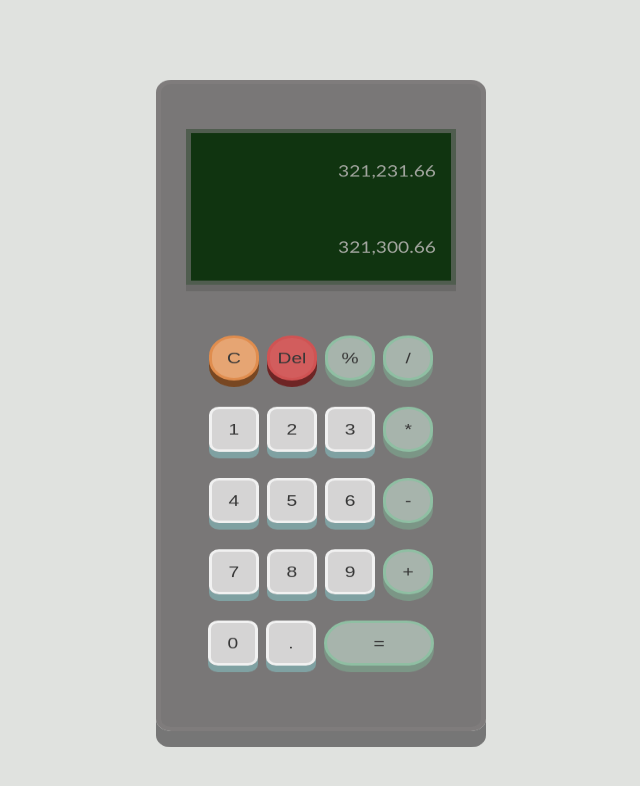
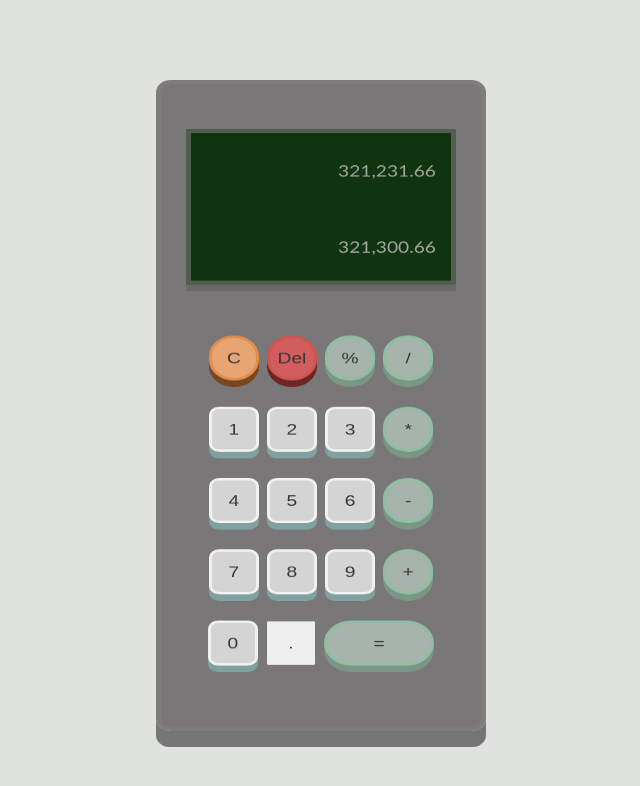
Before and after one commit to Fun-with-work/Project_Calculator, a plain HTML site: page index.html in a window 1280 px wide. Shown: the whole page, without its empty margins (319-959 px from the left). Drawn offline with Linux system fonts and the light colour scheme.

Commit message:
remove decimal from numbers class

```diff
--- a/index.html
+++ b/index.html
@@ -32,7 +32,7 @@
             <button id="9" class="numbers" value="9">9</button>
             <button id="add" class="operator" value="+">+</button>
             <button id="0" class="numbers" value="0">0</button>
-            <button id="decimal" class="numbers" value=".">.</button>
+            <button id="decimal" value=".">.</button>
             <button id="equal" class="operator" value="=">=</button>
 
         </div>
```
